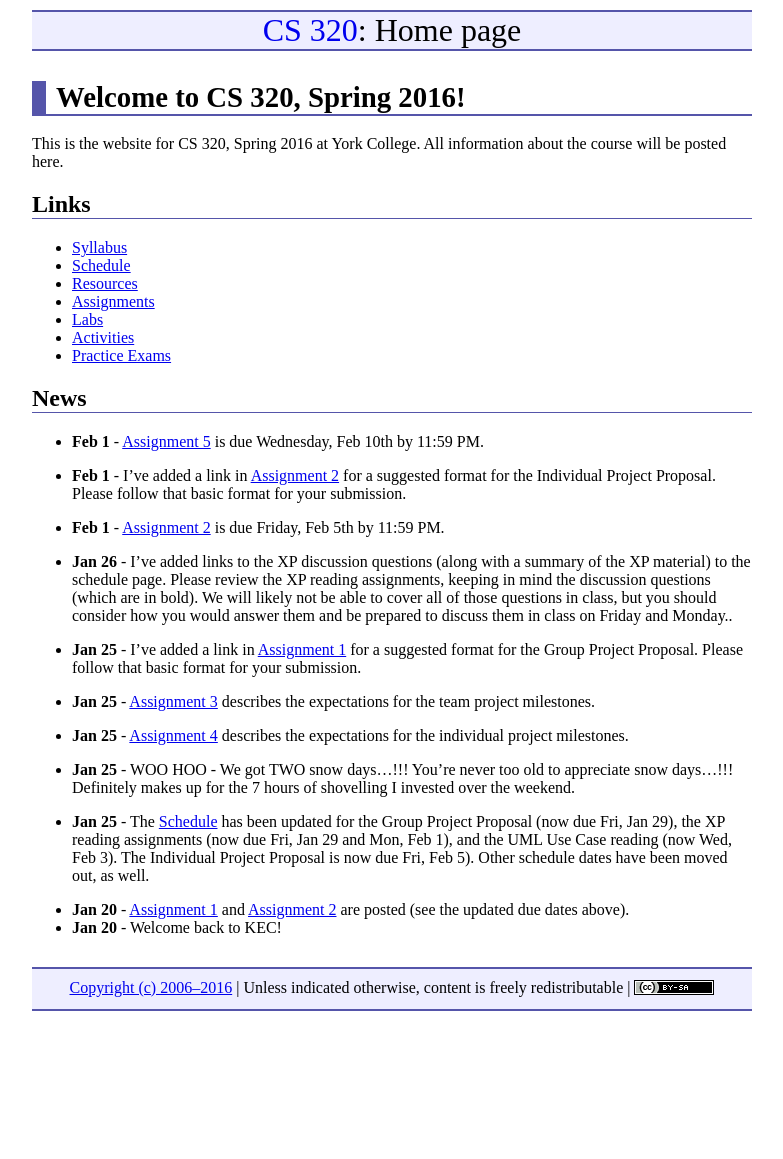
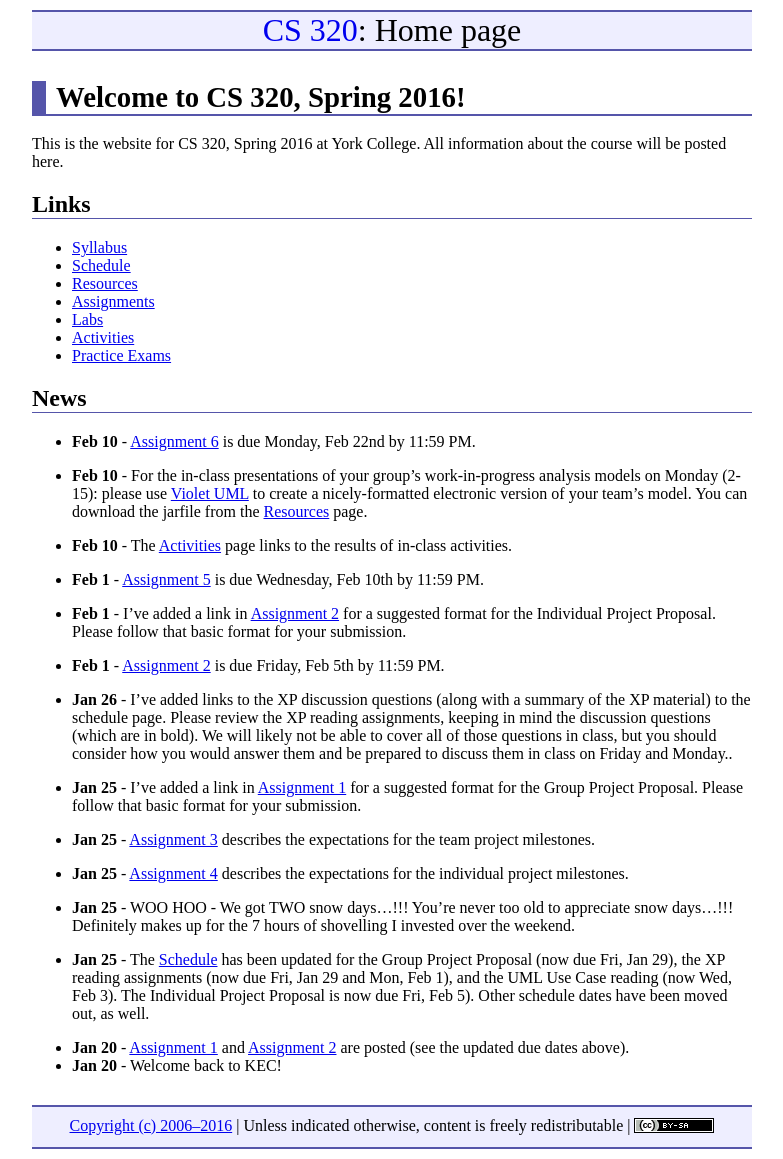
Before and after one commit to ycpcs/cs320-spring2016, a Jekyll site: the page built from index.md, in a window 1280 px wide. Shown: the whole page, without its empty margins (248-1031 px from the left). Built offline with Jekyll 4.4.1, drawn with Linux system fonts in a browser that asks for light colours; Markdown is read by kramdown in place of the engine named in the settings; before the commit the page ends 1021 px from its top, so only the background shows below that.

Commit message:
updated News

```diff
--- a/index.md
+++ b/index.md
@@ -24,14 +24,16 @@ All information about the course will be posted here.
 * **Apr 22** - [Assignment 9](assign/assign09.html) describes the deliverables for the individual project.
 * **Apr 22** - [Assignment 8](assign/assign08.html) describes the deliverables for the team project.
 * **Mar 24** - [Assignment 3](assign/assign03.html) (team project milestones) has been updated.  Specifically, SQL database functionality is not required for the second milestone (but *is* required for the third.)
-* **Mar 23** - Exam 2 will take place in class on Monday, April 4th.  It will be open book, but closed notes.  A practice exam is available on the [Practice Exams](practice/index.html) page.
+* **Mar 23** - Exam 2 will take place in class on Wednesday, April 6th.  It will be open book, but closed notes.  A practice exam is available on the [Practice Exams](practice/index.html) page.
 * **Mar 23** - [Assignment 7](assign/assign07.html) is due Friday, April 8th by 11:59 PM.  It is an individual assignment.
 * **Feb 22** - Exam 1 will be open book, but closed notes.  So, please bring your textbooks to the exam.
-* **Feb 17** - Exam 1 will take place in class on Friday, Feb 26th.  A practice exam is available on the [Practice Exams](practice/index.html) page.
-* **Feb 8** - For the in-class presentations of your group's work-in-progress analysis models on Wednesday: please use [Violet UML](http://alexdp.free.fr/violetumleditor/page.php) to create a nicely-formatted electronic version of your team's model.  You can download the jarfile from the [Resources](resources/index.html) page.
-* **Feb 12** - [Assignment 6](assign/assign06.html) is due Monday, Feb 22nd by 11:59 PM.
-* **Feb 8** - The [Activities](activities.html) page links to the results of in-class activities.
+* **Feb 22** - Exam 1 will take place in class on Wednesday, March 9th.  A practice exam is available on the [Practice Exams](practice/index.html) page.
 ­-->
+* **Feb 10** - [Assignment 6](assign/assign06.html) is due Monday, Feb 22nd by 11:59 PM.
+
+* **Feb 10** - For the in-class presentations of your group's work-in-progress analysis models on Monday (2-15): please use [Violet UML](http://alexdp.free.fr/violetumleditor/page.php) to create a nicely-formatted electronic version of your team's model.  You can download the jarfile from the [Resources](resources/index.html) page.
+
+* **Feb 10** - The [Activities](activities.html) page links to the results of in-class activities.
 
 * **Feb 1** - [Assignment 5](assign/assign05.html) is due Wednesday, Feb 10th by 11:59 PM.
 
```
